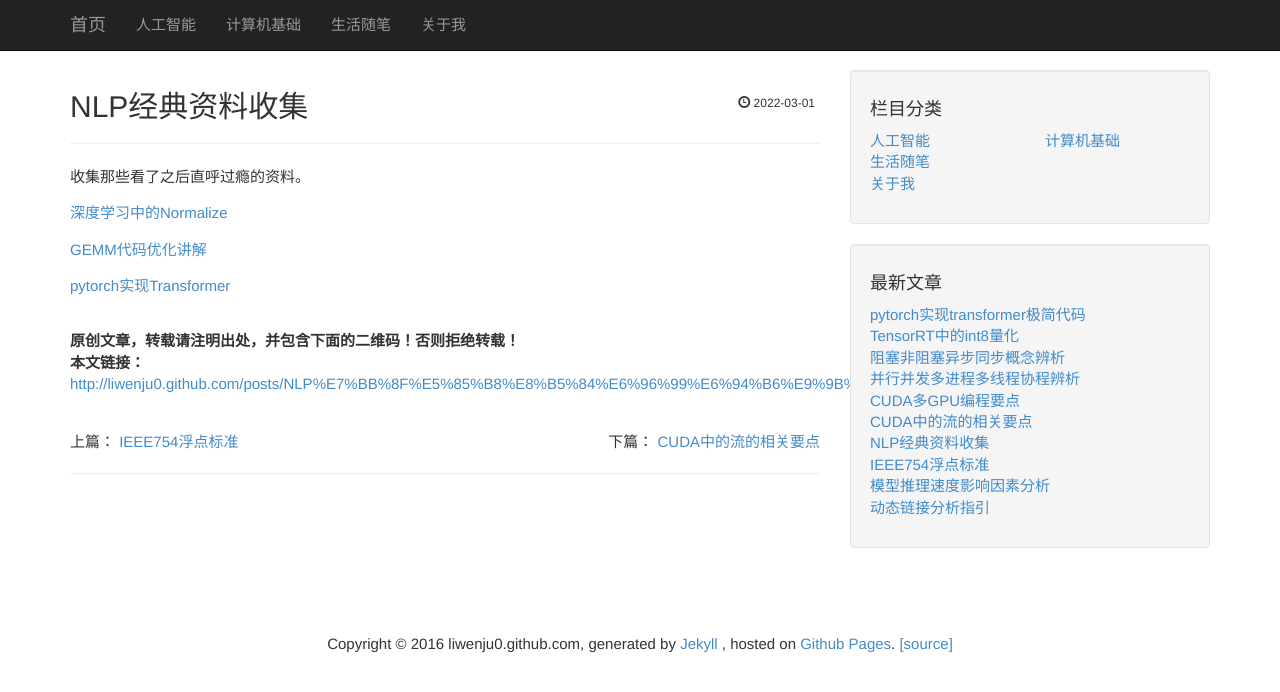
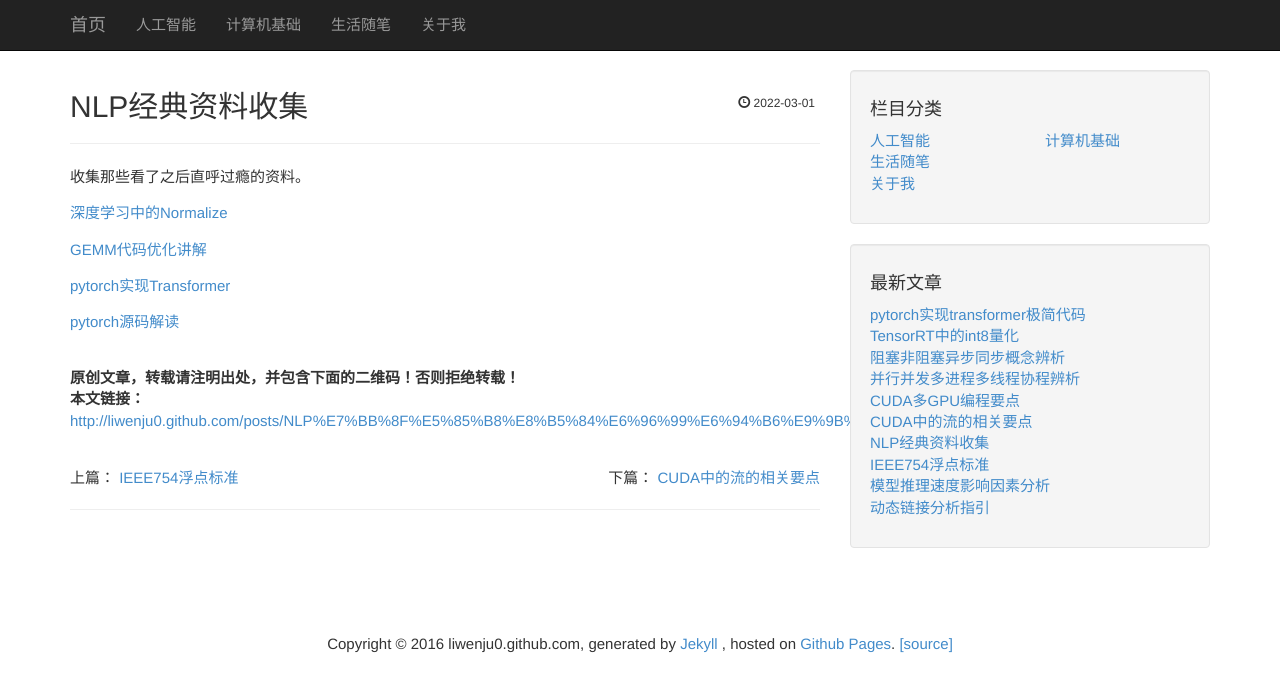
Before and after one commit to liwenju0/liwenju0.github.io, a Jekyll site: the page built from _posts/2022-03-01-NLP经典资料收集.md, in a window 1280 px wide. Shown: the top 692 px of the page. Built offline with Jekyll 4.4.1, drawn with Linux system fonts in a browser that asks for light colours.

Commit message:
添加link

```diff
--- a/_includes/links.html
+++ b/_includes/links.html
@@ -25,4 +25,8 @@
                 <a href="http://www.huaxiaozhuan.com/">华校专的博客</a> 阿里资深算法工程师
               </li>
 
+              <li>
+                <a href="https://pytorch.org/blog/">pytorch官方的博客</a> 性能优化文章
+              </li>
+
             </ul>
--- a/_posts/2022-03-01-NLP经典资料收集.md
+++ b/_posts/2022-03-01-NLP经典资料收集.md
@@ -15,4 +15,8 @@ published: true
 
 [pytorch实现Transformer](https://wmathor.com/index.php/archives/1455/)
 
+[pytorch源码解读](https://zhuanlan.zhihu.com/p/328674159)
+
+
+
 <!--more-->
```
